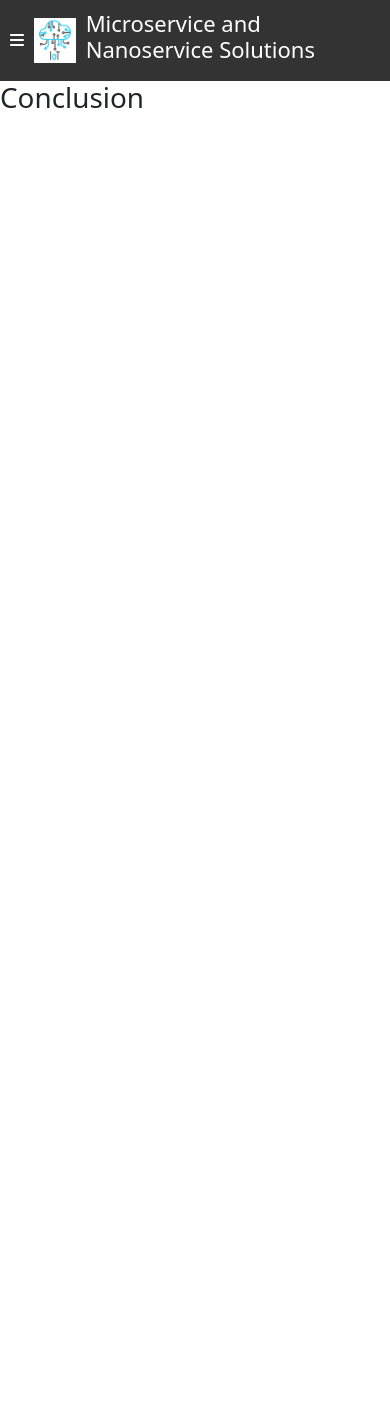
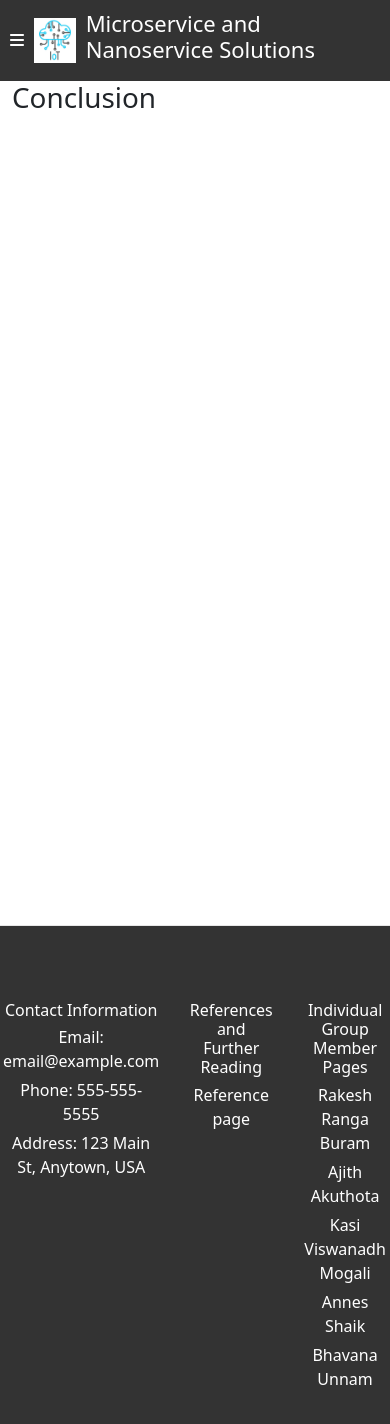
Before and after one commit to Rakesh-Ranga-Buram/web-tech-final-project, a React (Create React App) app: page /conclusion in a window 390 px wide. Shown: the top 1424 px of the page. Before the commit the page ends 844 px from the top, so only its background shows below. Built offline with nearby package versions, Linux system fonts and the light colour scheme.

Commit message:
footer component

```diff
--- a/package.json
+++ b/package.json
@@ -21,6 +21,7 @@
   },
   "scripts": {
     "start": "react-scripts start",
+    "dev": "react-scripts start",
     "build": "react-scripts build",
     "test": "react-scripts test",
     "eject": "react-scripts eject"
--- a/src/App.css
+++ b/src/App.css
@@ -1,27 +1,50 @@
+/* src/App.css */
+html,
+body {
+  height: 100%;
+  margin: 0;
+  padding: 0;
+}
+
+#root {
+  display: flex;
+  flex-direction: column;
+  min-height: 100%;
+}
+
 .container {
   padding-right: 15px;
   padding-left: 15px;
   margin-left: auto;
   margin-right: auto;
+  flex: 1;
 }
+
 @media (min-width: 1200px) {
   .container {
     width: 100%;
     max-width: 1600px;
   }
 }
+
 @media (min-width: 992px) {
   .container {
     width: 970px;
   }
 }
+
 @media (min-width: 768px) {
   .container {
     width: 100%;
   }
 }
+
 @media (max-width: 767px) {
   .container {
     width: 100%;
   }
 }
+
+main {
+  height: 100vh;
+}
--- a/src/App.js
+++ b/src/App.js
@@ -1,18 +1,21 @@
-import './App.css';
-import 'bootstrap/dist/css/bootstrap.min.css';
+import "./App.css";
+import "bootstrap/dist/css/bootstrap.min.css";
 import { Route, Routes } from "react-router-dom";
-import Header from './components/Header/Header';
+import Header from "./components/Header/Header";
+import Footer from "./components/Footer/Footer";
 import { Home } from "./pages/Home";
-import { Microservices } from './pages/Microservices';
-import { Nanoservices } from './pages/Nanoservices';
-import { IotEdgeCloud } from './pages/IotEdgeCloud';
-import { CaseStudies } from './pages/CaseStudies';
-import { Conclusion } from './pages/Conclusion';
+import { Microservices } from "./pages/Microservices";
+import { Nanoservices } from "./pages/Nanoservices";
+import { IotEdgeCloud } from "./pages/IotEdgeCloud";
+import { CaseStudies } from "./pages/CaseStudies";
+import { Conclusion } from "./pages/Conclusion";
 
 function App() {
   return (
-    <>
-    <Header/>
+    <div id="root">
+      <Header />
+      <main>
+        <div className="container">
           <Routes>
             <Route path="/" element={<Home />} />
             <Route path="/microservices" element={<Microservices />} />
@@ -21,7 +24,10 @@ function App() {
             <Route path="/case-studies" element={<CaseStudies />} />
             <Route path="/conclusion" element={<Conclusion />} />
           </Routes>
-    </>
+        </div>
+      </main>
+      <Footer />
+    </div>
   );
 }
 
--- a/src/components/Footer/Footer.css
+++ b/src/components/Footer/Footer.css
@@ -0,0 +1,93 @@
+.footer {
+  color: #fff;
+  background-color: #333;
+  padding: 75px 0;
+  border-top: 1px solid #e7e7e7;
+  width: 100%;
+  position: relative;
+  bottom: 0;
+  height: 275px;
+}
+
+@media (max-width: 767px) {
+  .footer {
+    height: fit-content;
+  }
+}
+
+.footer .row {
+  display: flex;
+  justify-content: space-between;
+  flex-wrap: wrap;
+  gap: 20px;
+}
+
+.footer .col-md-4 {
+  flex: 1;
+  max-width: 100%;
+  padding: 0 10px;
+  margin-bottom: 10px;
+  text-align: center;
+}
+
+.footer .col-md-4.contact-info {
+  text-align: left;
+}
+
+.footer .col-md-4.references {
+  text-align: center;
+}
+
+.footer .col-md-4.member-pages {
+  text-align: right;
+}
+
+.footer h5 {
+  font-size: 18px;
+  margin-bottom: 5px;
+}
+
+.footer ul {
+  list-style: none;
+  padding: 0;
+  margin: 0;
+}
+
+.footer ul li {
+  margin-bottom: 5px;
+}
+
+.footer a {
+  color: #fff;
+  text-decoration: none;
+}
+
+.footer a:hover {
+  color: rgba(var(--bs-link-color-rgb), var(--bs-link-opacity, 1));
+  text-decoration: underline;
+}
+
+@media (max-width: 991px) {
+  .footer .row {
+    justify-content: center;
+  }
+
+  .footer .col-md-4.contact-info,
+  .footer .col-md-4.member-pages {
+    text-align: center;
+  }
+}
+
+@media (max-width: 767px) {
+  .footer .container {
+    padding: 0 10px;
+  }
+
+  .footer .col-md-4 {
+    padding: 0 5px;
+  }
+
+  .footer h5 {
+    font-size: 16px;
+  }
+}
--- a/src/components/Footer/Footer.js
+++ b/src/components/Footer/Footer.js
@@ -1,10 +1,53 @@
-import './Footer.css';
+import React from "react";
+import "./Footer.css";
 
-function Footer() {
+const Footer = () => {
   return (
-    <div className="App">
-    </div>
+    <footer className="footer">
+      <div className="container">
+        <div className="row">
+          <div className="col-md-4">
+            <h5>Contact Information</h5>
+            <ul>
+              <li>
+                Email: <a href="mailto:email@example.com">email@example.com</a>
+              </li>
+              <li>Phone: 555-555-5555</li>
+              <li>Address: 123 Main St, Anytown, USA</li>
+            </ul>
+          </div>
+          <div className="col-md-4">
+            <h5>References and Further Reading</h5>
+            <ul>
+              <li>
+                <a href="#">Reference page</a>
+              </li>
+            </ul>
+          </div>
+          <div className="col-md-4">
+            <h5>Individual Group Member Pages</h5>
+            <ul>
+              <li>
+                <a href="#">Rakesh Ranga Buram</a>
+              </li>
+              <li>
+                <a href="#">Ajith Akuthota</a>
+              </li>
+              <li>
+                <a href="#">Kasi Viswanadh Mogali</a>
+              </li>
+              <li>
+                <a href="#">Annes Shaik</a>
+              </li>
+              <li>
+                <a href="#">Bhavana Unnam</a>
+              </li>
+            </ul>
+          </div>
+        </div>
+      </div>
+    </footer>
   );
-}
+};
 
 export default Footer;
--- a/src/components/Header/Header.css
+++ b/src/components/Header/Header.css
@@ -5,11 +5,14 @@ header {
   background-color: #333;
   color: #fff;
   padding: 10px;
+  height: 80px;
 }
-@media (max-width: 991px){
+@media (max-width: 991px) {
   header {
     justify-content: normal;
-  }}
+    height: fit-content;
+  }
+}
 
 .brand {
   text-decoration: none;
@@ -23,34 +26,38 @@ header {
   width: 45px;
   margin-right: 10px;
 }
-  @media (max-width: 991px){
+@media (max-width: 991px) {
   .logo {
     margin-left: 10px;
-    }}
+  }
+}
 
 header h1 {
   font-size: 28px;
 }
-@media (max-width: 767px){
+@media (max-width: 767px) {
   header h1 {
     font-size: 22px;
-  }}
+  }
+}
 
-.hidden-ls{
+.hidden-ls {
   display: none;
 }
-@media (max-width: 991px){
+@media (max-width: 991px) {
   .hidden-ls {
     display: block;
-  }}
+  }
+}
 
 .menu {
   display: flex;
 }
-@media (max-width: 991px){
+@media (max-width: 991px) {
   .menu {
     display: none;
-  }}
+  }
+}
 
 .menu a {
   color: #fff;
```
Lines whose indentation alone changed are shown as unchanged.
